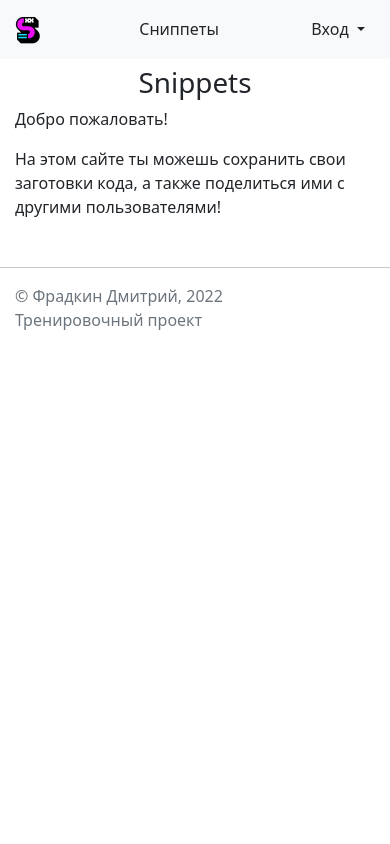
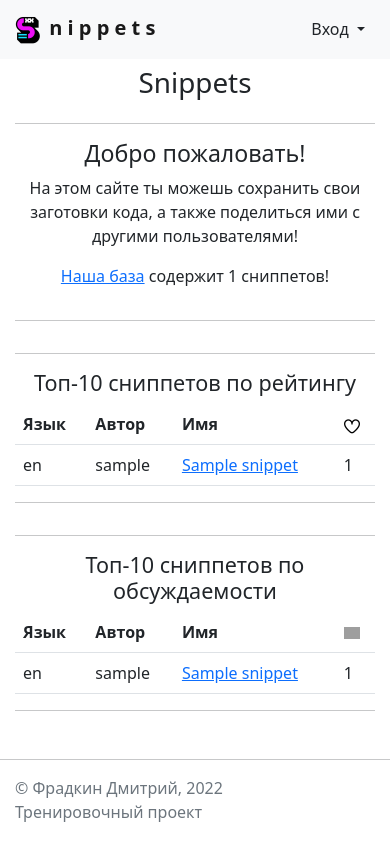
Before and after one commit to fradkin-d/pet_Snippets, a Django app: page / in a window 390 px wide. Run offline with Django 4.2, Linux system fonts and the light colour scheme; tables that the repository leaves empty hold one stand-in row (values such as "Sample post"); some libraries are stand-ins or nearby versions; grey boxes are pictures that could not be loaded.

Commit message:
improve pages for mobile devices

```diff
--- a/MainApp/templates/base.html
+++ b/MainApp/templates/base.html
@@ -32,6 +32,7 @@
         </div>
         <div class="row mt">
             <div class="col">
+                <hr>
                 {% block main %}
                 {% endblock %}
             </div>
--- a/MainApp/templates/header.html
+++ b/MainApp/templates/header.html
@@ -1,13 +1,12 @@
 {% load static %}
 {% load crispy_forms_tags %}
 <header>
-    <nav class="navbar fixed-top navbar-expand-md bg-light">
+    <nav class="navbar fixed-top navbar-expand-sm bg-light">
         <div class="container">
             <a class="navbar-brand" href="{% url 'home' %}">
                 <img src="{% static 'images/logo.png' %}" width="32" height="32" alt="">
+                <strong>n i p p e t s</strong>
             </a>
-            <a class="navbar-btn btn" href="{% url 'snippets_list_page' %}">Сниппеты</a>
-
             <div class="dropdown">
                 <button class="btn dropdown-toggle" type="button"
                         data-bs-toggle="dropdown" aria-expanded="false">
@@ -23,11 +22,15 @@
                 </button>
                 <div class="dropdown-menu dropdown-menu-end" style="width: 380px;">
                     {% if request.user.is_authenticated %}
+                    <a class="dropdown-item" href="{% url 'snippets_list_page' %}">База сниппетов</a>
+                    <div class="dropdown-divider"></div>
                     <a class="dropdown-item" href="{% url 'add_snippet_page' %}">Добавить сниппет</a>
                     <a class="dropdown-item" href="{% url 'my_snippets_list_page' %}">Мои сниппеты</a>
                     <div class="dropdown-divider"></div>
                     <a class="dropdown-item" href="{% url 'logout' %}">Выход</a>
                     {% else %}
+                    <a class="dropdown-item" href="{% url 'snippets_list_page' %}">База сниппетов</a>
+                    <div class="dropdown-divider"></div>
                     <form class="px-4 py-3" action="{% url 'login' %}" method="POST">{% csrf_token %}
                         <div class="form-group">
                             <input name="username" class="form-control" placeholder="Логин" maxlength="150">
--- a/MainApp/templates/pages/index.html
+++ b/MainApp/templates/pages/index.html
@@ -1,11 +1,73 @@
 {% extends 'base.html' %}
+{% load static %}
 
 {% block main %}
 <div class="row">
-    <div class="col">
-        <p>Добро пожаловать!</p>
+    <div class="col" align="center">
+        <h3>Добро пожаловать!</h3>
         <p>На этом сайте ты можешь сохранить свои заготовки кода,
             а также поделиться ими с другими пользователями!</p>
+        <p><a href="{% url 'snippets_list_page' %}">Наша база</a> содержит {{ snippets_count }} сниппетов!</p>
+    </div>
+</div>
+<hr>
+<div class="row">
+    <div class="col-sm" align="center">
+        <hr>
+        <h4>Топ-10 сниппетов по рейтингу</h4>
+        <table class="table table-responsive">
+            <thead>
+            <tr>
+                <th>Язык</th>
+                <th>Автор</th>
+                <th>Имя</th>
+                <th><img src="{% static 'icons/heart_0.png' %}" width="16"></th>
+            </tr>
+            </thead>
+            <tbody>
+            {% for snippet in top_ten_by_rating %}
+            <tr>
+                <td>{{ snippet.lang }}</td>
+                <td>{{ snippet.author|truncatechars:10 }}</td>
+                <td>
+                    <a href="{% url 'snippet_detail_page' snippet.slug %}">
+                       {{ snippet.name|truncatechars:30 }}
+                    </a>
+                </td>
+                <td>{{ snippet.likes }}</td>
+            </tr>
+            {% endfor %}
+            </tbody>
+        </table>
+        <hr>
+    </div>
+    <div class="col-sm" align="center">
+        <hr>
+        <h4>Топ-10 сниппетов по обсуждаемости</h4>
+        <table class="table table-responsive">
+            <thead>
+            <tr>
+                <th>Язык</th>
+                <th>Автор</th>
+                <th>Имя</th>
+                <th><img src="{% static 'icons/comment.png' %}" width="16"></th>
+            </tr>
+            </thead>
+            <tbody>
+            {% for snippet in top_ten_by_reviews %}
+            <tr>
+                <td>{{ snippet.lang }}</td>
+                <td>{{ snippet.author|truncatechars:10 }}</td>
+                <td>
+                    <a href="{% url 'snippet_detail_page' snippet.slug %}">
+                       {{ snippet.name|truncatechars:30 }}
+                    </a></td>
+                <td>{{ snippet.comments }}</td>
+            </tr>
+            {% endfor %}
+            </tbody>
+        </table>
+        <hr>
     </div>
 </div>
 {% endblock %}
--- a/MainApp/templates/pages/snippet_delete.html
+++ b/MainApp/templates/pages/snippet_delete.html
@@ -17,8 +17,8 @@
             <a class="btn btn-primary" href="{{ back_page }}">Нет</a>
         </div>
     </form>
-
 </div>
+<hr>
 <div class="row">
     <pre>
         <code data-language="{{ object.lang }}">{{ object.code}}</code>
--- a/MainApp/views.py
+++ b/MainApp/views.py
@@ -1,22 +1,33 @@
+from django.contrib.auth.decorators import login_required
 from django.contrib.messages.views import SuccessMessageMixin
+from django.contrib import auth, messages
 from django.shortcuts import render, redirect
 from django.urls import reverse_lazy
-from django.contrib import auth
-from MainApp.forms import UserRegistrationForm, SnippetForm, CommentForm
-from django.contrib.auth.decorators import login_required
-from django.views.generic.list import ListView
 from django.views.generic.detail import DetailView
 from django.views.generic.edit import UpdateView, DeleteView, CreateView
-from .models import Snippet, Comment, SnippetLike
 from django.db.models import Count, Q
 from django.http import JsonResponse
-from django.contrib import messages
 import math
+from MainApp.forms import UserRegistrationForm, SnippetForm, CommentForm
+from .models import Snippet, Comment, SnippetLike
 
 
 def index_page(request):
-    context = {'pagename': 'Snippets'}
+    context = {
+        'pagename': 'Snippets',
+        'snippets_count': Snippet.objects.all().count(),
+        'top_ten_by_rating': top_ten_by_rating(),
+        'top_ten_by_reviews': top_ten_by_reviews()
+    }
     return render(request, 'pages/index.html', context)
+
+
+def top_ten_by_rating():
+    return Snippet.objects.annotate(likes=Count('snippetlike')).filter(likes__gt=0).order_by('-likes')[:10]
+
+
+def top_ten_by_reviews():
+    return Snippet.objects.annotate(comments=Count('comment')).filter(comments__gt=0).order_by('-comments')[:10]
 
 
 def registration(request):
@@ -48,7 +59,6 @@ def login(request):
         return redirect(request.META.get('HTTP_REFERER', '/'))
 
 
-@login_required
 def logout(request):
     auth.logout(request)
     messages.success(request, f'Выполнен выход')
@@ -116,6 +126,7 @@ def user_snippets_list(request):
     return render(request, 'pages/my_snippet_list.html', context)
 
 
+@login_required
 def create_comment(request):
     if request.method == 'POST':
         form = CommentForm(request.POST)
@@ -155,7 +166,8 @@ def snippet_json(request, snippets):
     if search:
         snippets = snippets.filter(
             Q(name__icontains=search) |
-            Q(lang__pk__icontains=search)
+            Q(lang__pk__icontains=search) |
+            Q(author__username__icontains=search)
         )
 
     order_i = request.GET.get('order[0][column]')
--- a/pet_Snippets/urls.py
+++ b/pet_Snippets/urls.py
@@ -26,9 +26,9 @@ urlpatterns = [
     path('registration', main_views.registration, name='registration'),
     path('login', main_views.login, name='login'),
     path('logout', main_views.logout, name='logout'),
+    path('snippets', main_views.snippets_list, name='snippets_list_page'),
+    path('snippets/my_list', main_views.user_snippets_list, name='my_snippets_list_page'),
     path('snippets/add', main_views.SnippetCreateView.as_view(), name='add_snippet_page'),
-    path('snippets/list', main_views.snippets_list, name='snippets_list_page'),
-    path('snippets/my_list', main_views.user_snippets_list, name='my_snippets_list_page'),
     path('snippets/<slug:slug>', main_views.SnippetDetailView.as_view(), name='snippet_detail_page'),
     path('snippets/<slug:slug>/update', main_views.SnippetUpdateView.as_view(), name='snippet_update_page'),
     path('snippets/<slug:slug>/delete', main_views.SnippetDeleteView.as_view(), name='snippet_delete_page'),
```
Also changed, not shown: MainApp/templates/pages/my_snippet_list.html (+38 -35 lines), MainApp/templates/pages/snippet_detail.html (+7 -2 lines), MainApp/templates/pages/snippet_list.html (+41 -21 lines).
